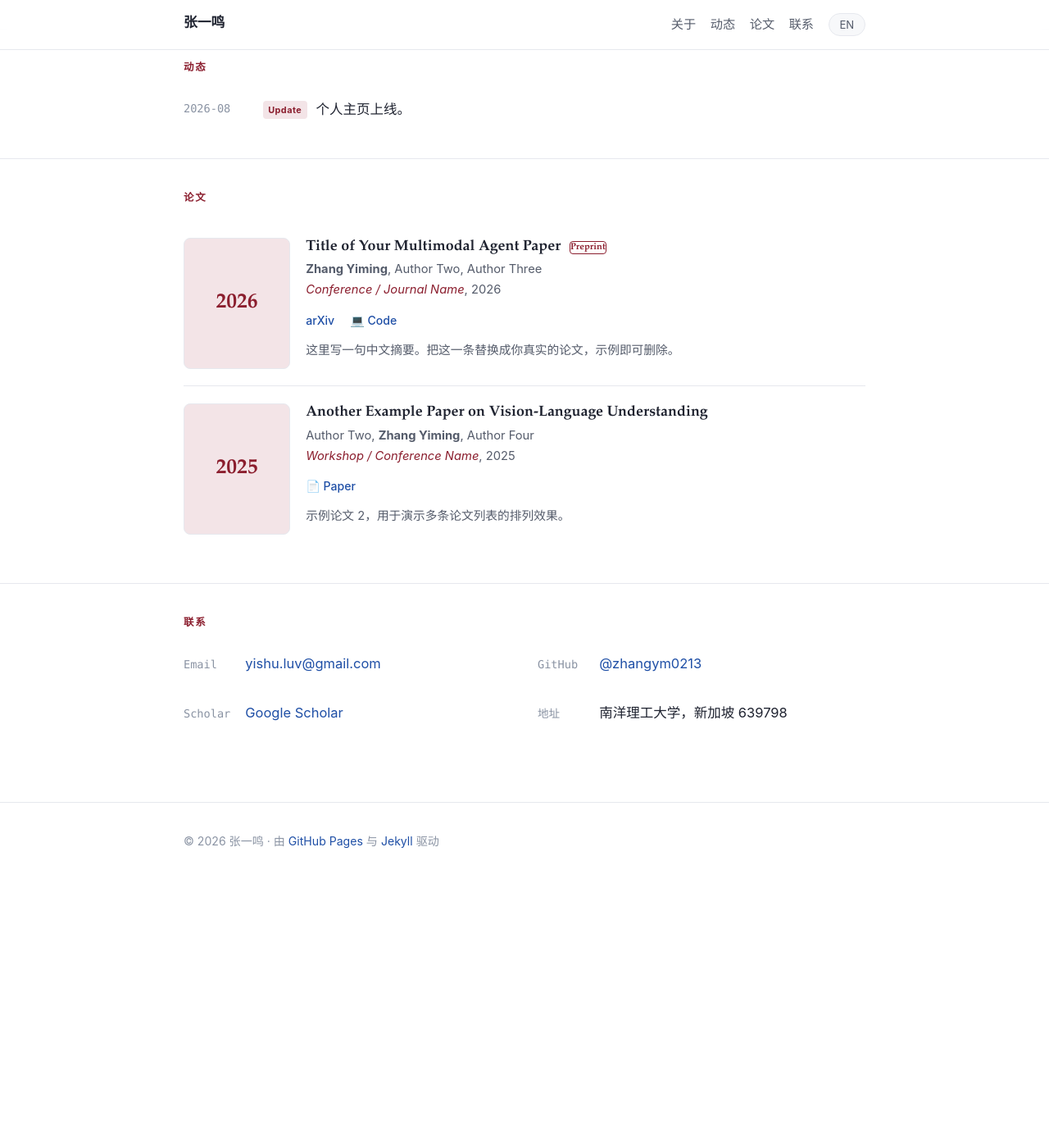
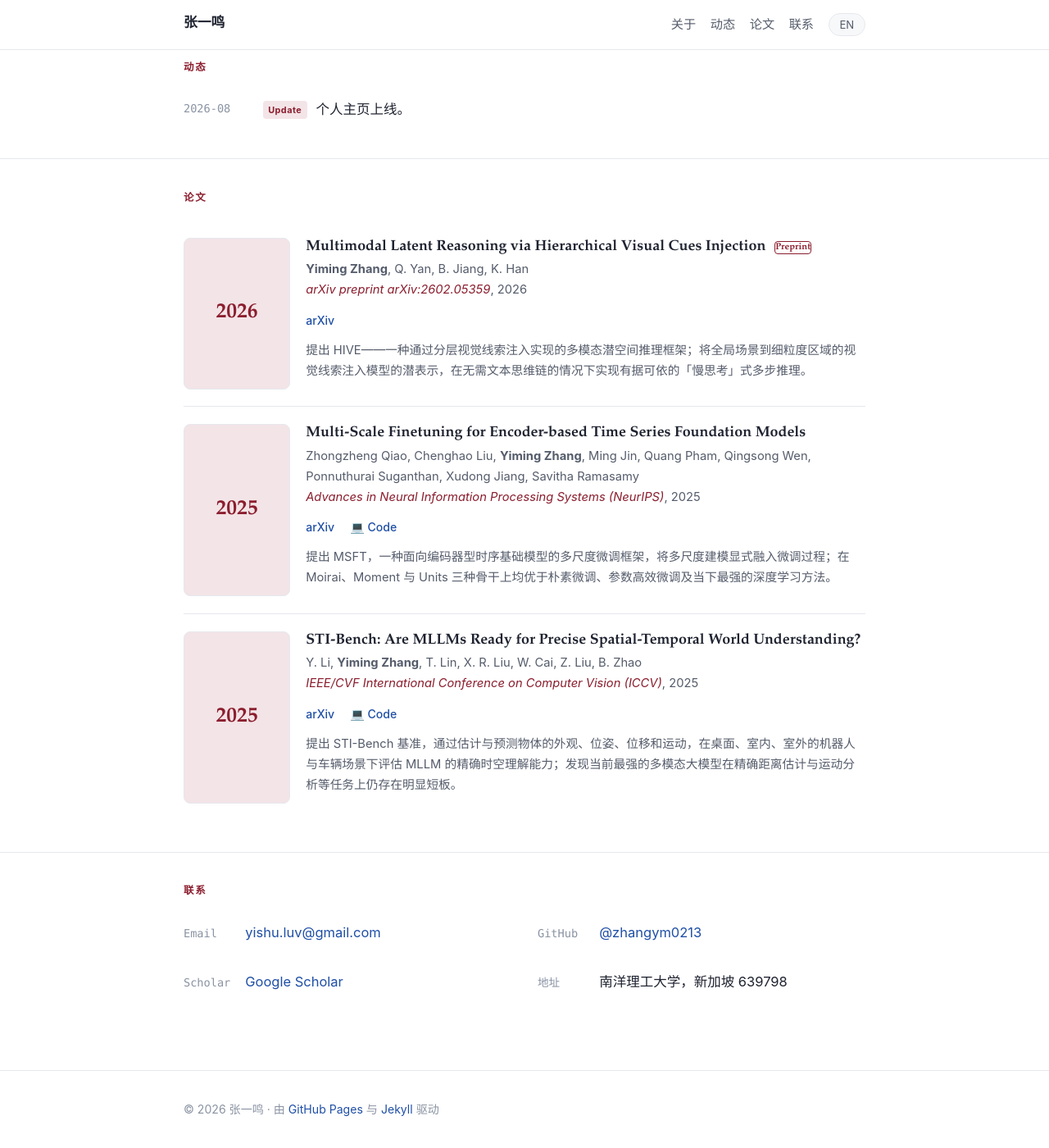
Before and after one commit to zhangym0213/zhangym0213.github.io, a Jekyll site: the page built from index.html, in a window 1280 px wide and 1400 px high, scrolled down 629 px. Shown: the whole window at 82% size. Built offline with Jekyll 4.4.1, drawn with Linux system fonts in a browser that asks for light colours; before the commit the page ends 1702 px from its top, so only the background shows below that.

Commit message:
add: 3 publications (HIVE/STI-Bench/MSFT) + Scholar link

```diff
--- a/_config.yml
+++ b/_config.yml
@@ -15,7 +15,7 @@ default_lang: zh
 
 # ===== 社交链接 / Social links =====
 github_username: zhangym0213
-google_scholar: ""        # 之后填你的 Scholar 链接
+google_scholar: "https://scholar.google.com/citations?user=tNrIGxYAAAAJ"
 twitter_username: ""      # 可选 / optional
 linkedin_username: ""     # 可选 / optional
 
--- a/_data/publications.yml
+++ b/_data/publications.yml
@@ -1,33 +1,33 @@
 # 论文 / Publications
-# 字段说明：
-#   title       标题（必填）
-#   authors     作者列表（中文或英文均可，"Zhang Yiming"/"张一鸣"会自动加粗）
-#   venue       会议/期刊（斜体显示）
-#   year        年份
-#   link        点击标题跳转的链接（可选）
-#   highlight   顶角标签，如 "Oral", "Spotlight", "Accepted"（可选）
-#   thumb       论文配图路径，如 /assets/img/pubs/paper1.png（可选，留空则显示年份方块）
-#   arxiv / paper / code / project / bibtex  对应链接（可选）
-#   abstract_zh / abstract_en  中英文一句话摘要（可选）
-#
-# 新论文加在数组最上面即可，页面会按年份倒序自动排序。
+# 作者中的 "Yiming Zhang" / "张一鸣" 会自动加粗。
+# 排序按 year 倒序，同年按文件中的先后顺序。
 
-- title: "Title of Your Multimodal Agent Paper"
-  authors: "Zhang Yiming, Author Two, Author Three"
-  venue: "Conference / Journal Name"
+- title: "Multimodal Latent Reasoning via Hierarchical Visual Cues Injection"
+  authors: "Yiming Zhang, Q. Yan, B. Jiang, K. Han"
+  venue: "arXiv preprint arXiv:2602.05359"
   year: 2026
   highlight: "Preprint"
-  link: "https://example.com"
-  arxiv: "https://arxiv.org/abs/XXXX.XXXXX"
-  code: "https://github.com/zhangym0213/your-repo"
-  abstract_zh: "这里写一句中文摘要。把这一条替换成你真实的论文，示例即可删除。"
-  abstract_en: "One-sentence English abstract goes here. Replace this entry with your real paper."
+  link: "https://arxiv.org/abs/2602.05359"
+  arxiv: "https://arxiv.org/abs/2602.05359"
+  abstract_en: "Proposes HIVE, a multimodal latent reasoning framework that injects hierarchical visual cues (from global scene context to fine-grained regions) into the model's latent representations, enabling grounded, slow-thinking multi-step inference without relying on textual chain-of-thought."
+  abstract_zh: "提出 HIVE——一种通过分层视觉线索注入实现的多模态潜空间推理框架；将全局场景到细粒度区域的视觉线索注入模型的潜表示，在无需文本思维链的情况下实现有据可依的「慢思考」式多步推理。"
 
-- title: "Another Example Paper on Vision-Language Understanding"
-  authors: "Author Two, Zhang Yiming, Author Four"
-  venue: "Workshop / Conference Name"
+- title: "STI-Bench: Are MLLMs Ready for Precise Spatial-Temporal World Understanding?"
+  authors: "Y. Li, Yiming Zhang, T. Lin, X. R. Liu, W. Cai, Z. Liu, B. Zhao"
+  venue: "IEEE/CVF International Conference on Computer Vision (ICCV)"
   year: 2025
-  link: "https://example.com"
-  paper: "https://example.com/paper.pdf"
-  abstract_zh: "示例论文 2，用于演示多条论文列表的排列效果。"
-  abstract_en: "Example paper 2 to demonstrate the list layout."
+  link: "https://arxiv.org/abs/2503.23765"
+  arxiv: "https://arxiv.org/abs/2503.23765"
+  code: "https://github.com/MINT-SJTU/STI-Bench"
+  abstract_en: "Introduces STI-Bench, a benchmark evaluating MLLMs' precise spatial-temporal understanding via estimating and predicting object appearance, pose, displacement, and motion across desktop, indoor, and outdoor robot/vehicle scenarios; reveals that state-of-the-art MLLMs still struggle, especially in distance estimation and motion analysis."
+  abstract_zh: "提出 STI-Bench 基准，通过估计与预测物体的外观、位姿、位移和运动，在桌面、室内、室外的机器人与车辆场景下评估 MLLM 的精确时空理解能力；发现当前最强的多模态大模型在精确距离估计与运动分析等任务上仍存在明显短板。"
+
+- title: "Multi-Scale Finetuning for Encoder-based Time Series Foundation Models"
+  authors: "Zhongzheng Qiao, Chenghao Liu, Yiming Zhang, Ming Jin, Quang Pham, Qingsong Wen, Ponnuthurai Suganthan, Xudong Jiang, Savitha Ramasamy"
+  venue: "Advances in Neural Information Processing Systems (NeurIPS)"
+  year: 2025
+  link: "https://arxiv.org/abs/2506.14087"
+  arxiv: "https://arxiv.org/abs/2506.14087"
+  code: "https://github.com/zqiao11/MSFT"
+  abstract_en: "Proposes MSFT, a simple yet general framework that explicitly integrates multi-scale modeling into the finetuning of encoder-based time series foundation models; outperforms naive and parameter-efficient finetuning as well as state-of-the-art deep learning methods on Moirai, Moment, and Units."
+  abstract_zh: "提出 MSFT，一种面向编码器型时序基础模型的多尺度微调框架，将多尺度建模显式融入微调过程；在 Moirai、Moment 与 Units 三种骨干上均优于朴素微调、参数高效微调及当下最强的深度学习方法。"
--- a/_includes/publications.html
+++ b/_includes/publications.html
@@ -18,7 +18,7 @@
           {% if p.highlight %}<span class="tag" style="color:var(--accent);border-color:var(--accent);">{{ p.highlight }}</span>{% endif %}
         </h3>
         <p class="meta">
-          {{ p.authors | replace: "Zhang Yiming", "<strong>Zhang Yiming</strong>" | replace: "张一鸣", "<strong>张一鸣</strong>" }}
+          {{ p.authors | replace: "Yiming Zhang", "<strong>Yiming Zhang</strong>" | replace: "Zhang Yiming", "<strong>Zhang Yiming</strong>" | replace: "张一鸣", "<strong>张一鸣</strong>" }}
           <br />
           <span class="venue">{{ p.venue }}</span>{% if p.year %}, {{ p.year }}{% endif %}
         </p>
```
